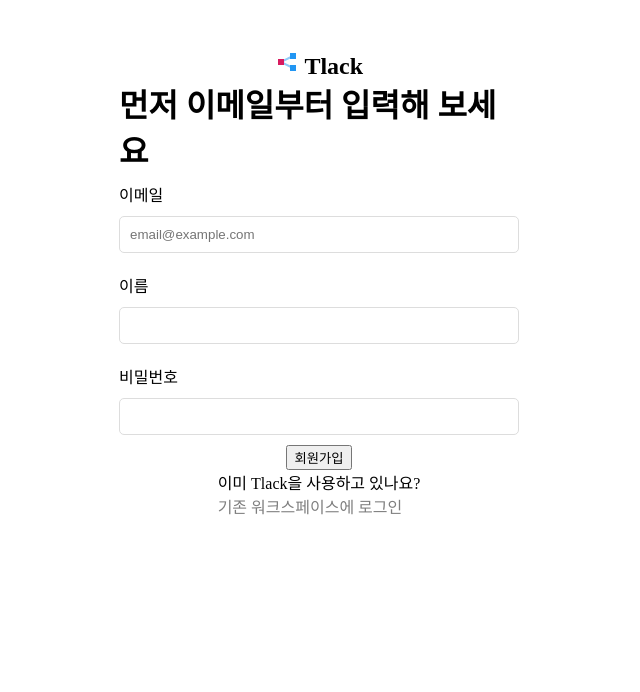
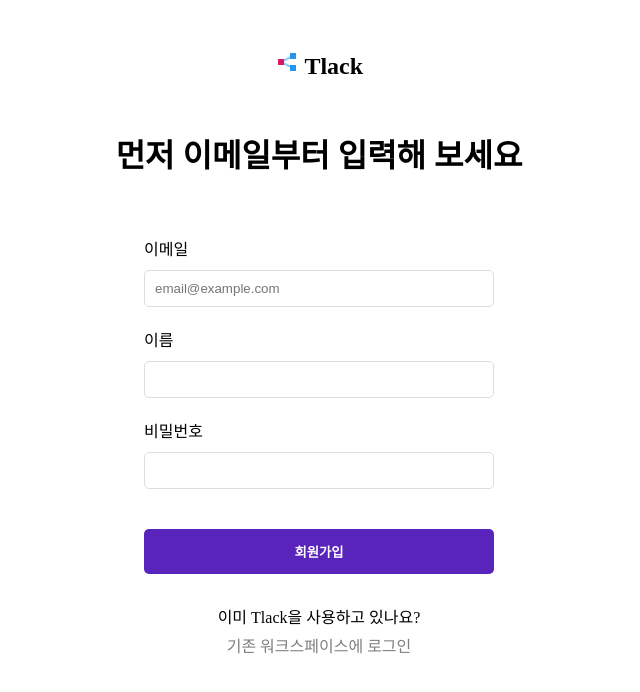
Before and after one commit to ixio0330/tlack, a React (Create React App) app in the folder client/: page /signup in a window 1280 px wide. Shown: the top 692 px of the page, without its empty margins (321-961 px from the left). Built offline with nearby package versions, Linux system fonts and the light colour scheme.

Commit message:
style: sign layout

```diff
--- a/client/src/layouts/sign.css
+++ b/client/src/layouts/sign.css
@@ -1,10 +1,33 @@
 @charset "UTF-8";
 
 .sign_layout {
-  width: 400px;
+  width: 450px;
   margin: 50px auto;
+  display: flex;
+  flex-direction: column;
+  align-items: center;
+}
+
+.sign_view {
+  width: 350px;
   display: flex;
   flex-direction: column;
   align-items: center;
   justify-content: center;
 }
+
+h1 {
+  margin: 50px 0;
+}
+
+button {
+  margin: 30px 0;
+}
+
+.go_sign {
+  text-align: center;
+}
+
+.go_sign p {
+  margin-bottom: 5px;
+}
--- a/client/src/layouts/sing.tsx
+++ b/client/src/layouts/sing.tsx
@@ -12,7 +12,9 @@
         <FcTreeStructure /> <span>Tlack</span>
       </h2>
       <h1>{ title }</h1>
-      { children }
+      <div className="sign_view">
+        { children }
+      </div>
     </div>
   );
 }
--- a/client/src/views/signin/index.tsx
+++ b/client/src/views/signin/index.tsx
@@ -1,7 +1,5 @@
 import { useEffect } from 'react';
 import { Link } from 'react-router-dom';
-
-import './signin.css';
 
 // Component
 import SingLayout from '../../layouts/sing';
@@ -32,7 +30,7 @@
       <InputField label='이메일' placeholder='email@example.com' value={id} onChange={onChangeId} />
       <InputField label='비밀번호' value={pw} onChange={onChnagePw} type='password' />
       <Button value='이메일로 로그인' onClick={onClickSignin} />
-      <div className='go_signup'>
+      <div className='go_sign'>
         <p>아직 계정이 없으신가요?</p>
         <Link to='/signup'>계정 생성하기</Link>
       </div>
--- a/client/src/views/signin/signin.css
+++ /dev/null
@@ -1,17 +0,0 @@
-@charset "UTF-8";
-
-h1 {
-  margin: 50px 0;
-}
-
-button {
-  margin: 30px 0;
-}
-
-.go_signup {
-  text-align: center;
-}
-
-.go_signup p {
-  margin-bottom: 5px;
-}
--- a/client/src/views/signup/index.tsx
+++ b/client/src/views/signup/index.tsx
@@ -39,8 +39,8 @@
       <InputField label='이메일' value={id} placeholder='email@example.com' onChange={onChangeId} />
       <InputField label='이름' value={nickname} onChange={onChangeNickname} />
       <InputField label='비밀번호' value={pw} onChange={onChnagePw} type='password' />
-      <button onClick={onClickSignup}>회원가입</button>
-      <div className='go_signin'>
+      <Button value='회원가입' onClick={onClickSignup} />
+      <div className='go_sign'>
         <p>이미 Tlack을 사용하고 있나요?</p>
         <Link to='/signin'>기존 워크스페이스에 로그인</Link>
       </div>
--- a/client/src/views/signup/signin.css
+++ /dev/null
@@ -1,17 +0,0 @@
-@charset "UTF-8";
-
-h1 {
-  margin: 50px 0;
-}
-
-button {
-  margin: 30px 0;
-}
-
-.go_signin {
-  text-align: center;
-}
-
-.go_signin p {
-  margin-bottom: 5px;
-}
```
